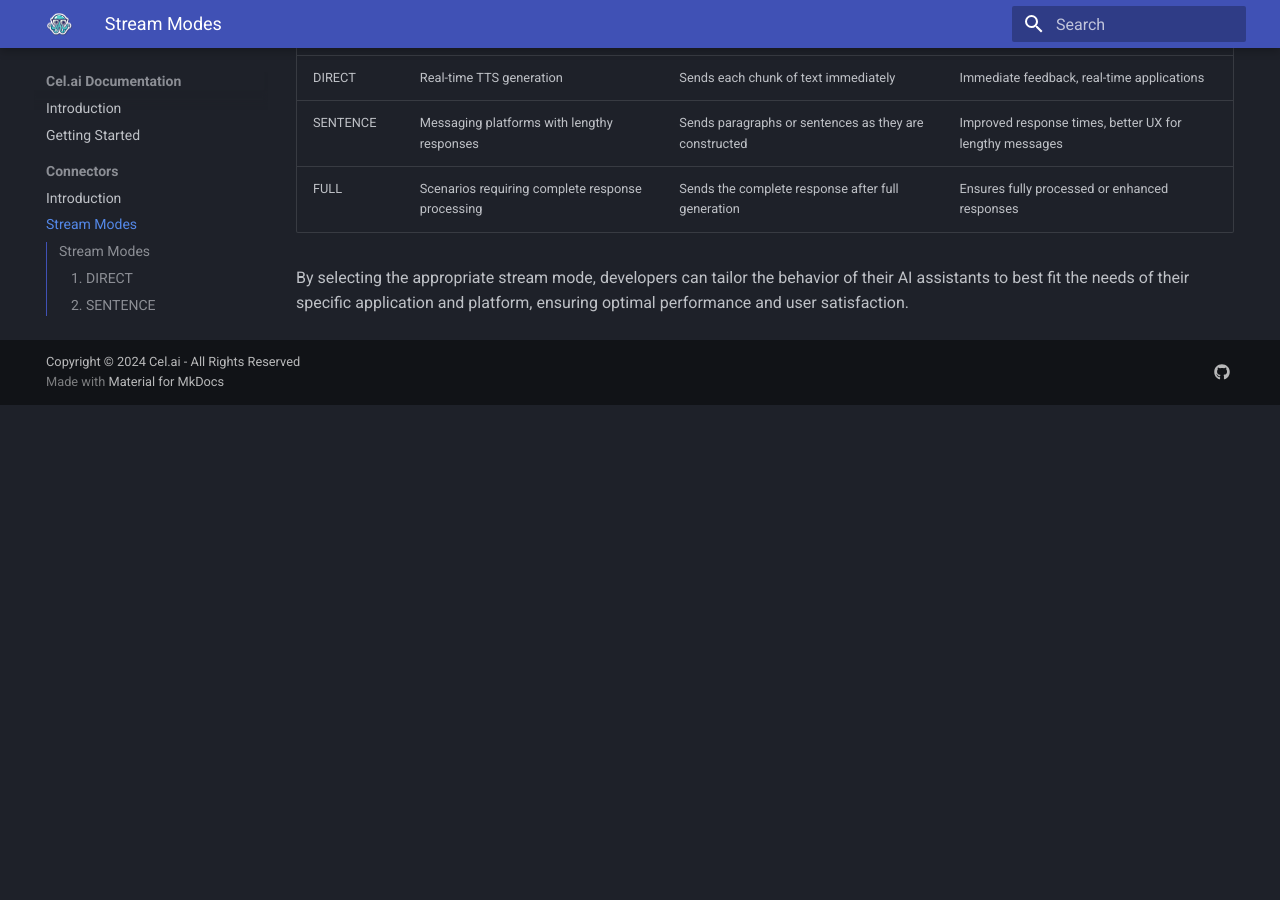
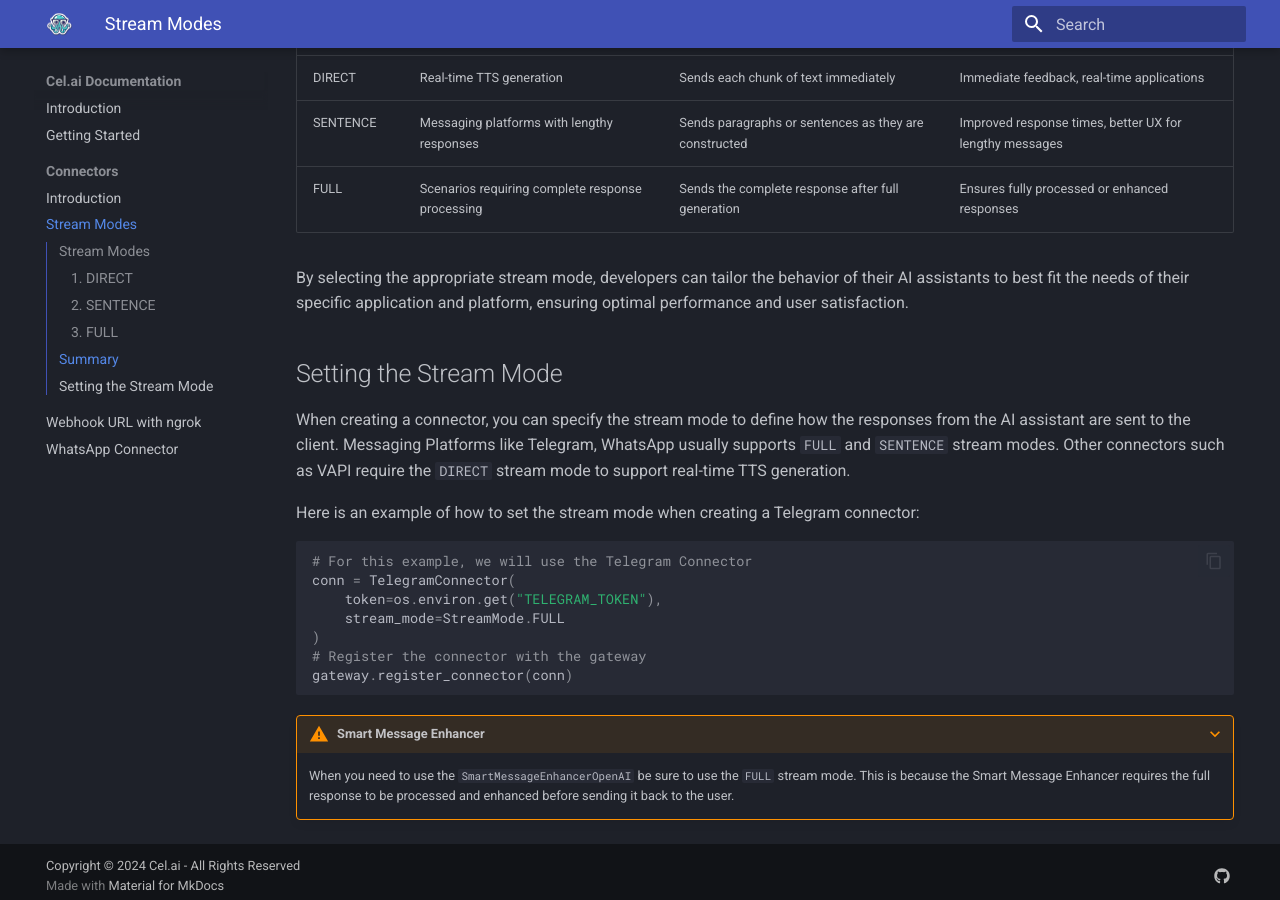
Before and after one commit to cel-ai/celai, an MkDocs documentation site: the page built from docs/connectors/stream_mode.md, in a window 1280 px wide and 900 px high, scrolled down 1974 px. Built offline with MkDocs 1.6.1 and Material for MkDocs 9.7.7, drawn with Linux system fonts in a browser that asks for light colours; before the commit the page ends 2379 px from its top, so only the background shows below that.

Commit message:
fix: invitation and state

````diff
--- a/docs/connectors/stream_mode.md
+++ b/docs/connectors/stream_mode.md
@@ -38,3 +38,26 @@
 | FULL        | Scenarios requiring complete response processing | Sends the complete response after full generation | Ensures fully processed or enhanced responses |
 
 By selecting the appropriate stream mode, developers can tailor the behavior of their AI assistants to best fit the needs of their specific application and platform, ensuring optimal performance and user satisfaction.
+
+## Setting the Stream Mode
+
+When creating a connector, you can specify the stream mode to define how the responses from the AI assistant are sent to the client.
+Messaging Platforms like Telegram, WhatsApp usually supports `FULL` and `SENTENCE` stream modes.
+Other connectors such as VAPI require the `DIRECT` stream mode to support real-time TTS generation.
+
+Here is an example of how to set the stream mode when creating a Telegram connector:
+
+```python
+# For this example, we will use the Telegram Connector
+conn = TelegramConnector(
+    token=os.environ.get("TELEGRAM_TOKEN"),
+    stream_mode=StreamMode.FULL
+)
+# Register the connector with the gateway
+gateway.register_connector(conn)
+```
+
+
+???+ warning "Smart Message Enhancer"
+
+    When you need to use the `SmartMessageEnhancerOpenAI` be sure to use the `FULL` stream mode. This is because the Smart Message Enhancer requires the full response to be processed and enhanced before sending it back to the user.
--- a/pyproject.toml
+++ b/pyproject.toml
@@ -1,6 +1,6 @@
 [tool.poetry]
 name = "celai"
-version = "0.1.29"
+version = "0.1.30"
 description = "AI Driven Communication Platform. Assistants made easy."
 authors = ["Alex Martin <alejamp@gmail.com>"]
 readme = "README.md"
````
Also changed, not shown: 3 other files.
